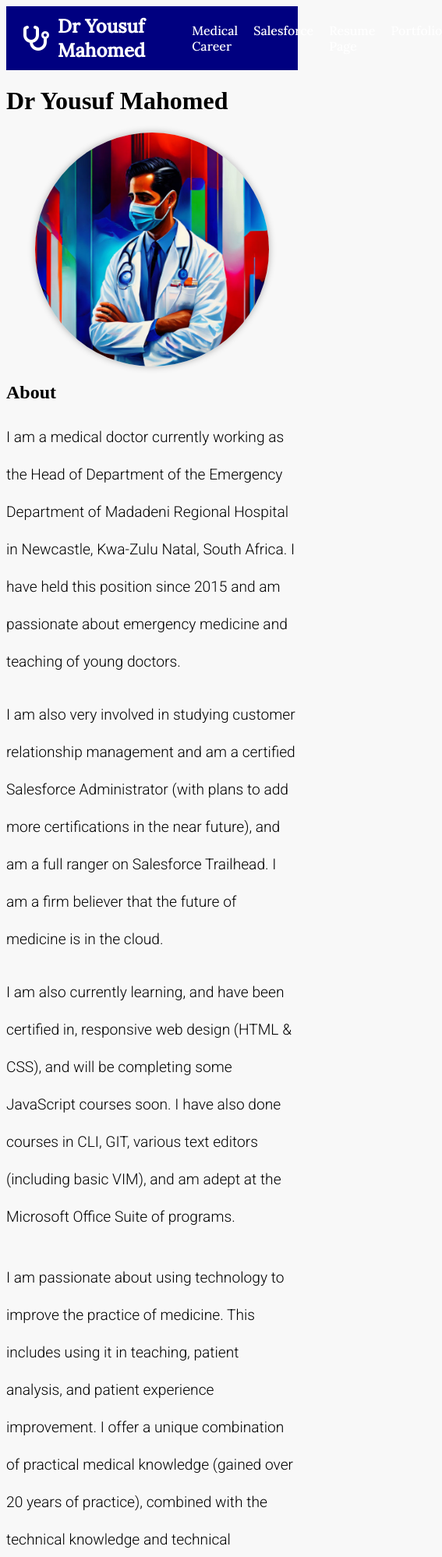
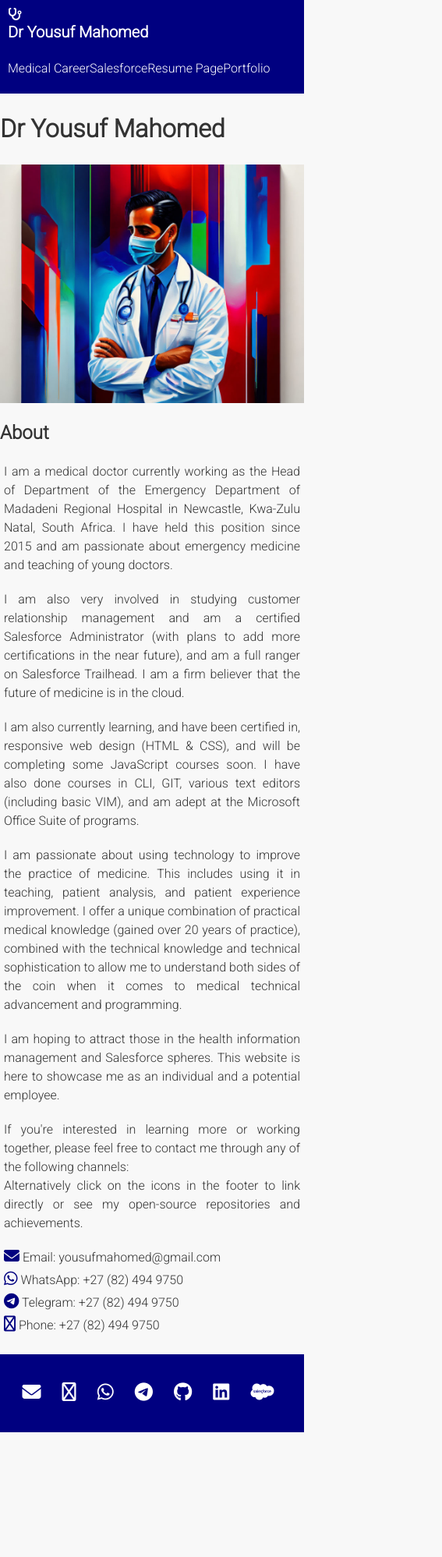
Before and after one commit to yousufmahomed/my_personal_web_page, a plain HTML site: page index.html in a window 390 px wide. Shown: the top 1997 px of the page at 78% size, 567 px wide, since content can reach past the window. After the commit the page ends 1837 px from the top, so only its background shows below. Drawn offline with Linux system fonts and the light colour scheme; a web font is replaced by a local one.

Commit message:
modify css

```diff
--- a/main.css
+++ b/main.css
@@ -1,136 +1,180 @@
-/*BODY STYLE*/
+/* General Styles */
+html,
 body {
-    background-color: #f8f8f8;
+  margin: 0;
+  padding: 0;
+  font-family: 'Roboto', sans-serif;
+  font-size: 16px;
+  line-height: 1.5;
+  color: #333333;
+  background-color: #f8f8f8; /* Off-white background color */
 }
 
+a {
+  color: #0077cc; /* Blue link color */
+  text-decoration: none;
+}
 
+a:hover {
+  text-decoration: underline;
+}
 
-
+/* Navigation Styles */
 .navbar {
+  background-color: navy;
+  color: #ffffff;
   display: flex;
   justify-content: space-between;
   align-items: center;
-    padding: 10px 20px;
+  padding: 10px;
   position: sticky;
   top: 0;
-    background-color: navy;
-    color: #fff;
-    z-index: 100;
-    font-family: 'Lora', serif;
-  }
-
-  .navbar i {
-    font-size: 2rem;
-    margin-right: 10px;
+  z-index: 1;
 }
 
 .navbar h1 {
-    font-size: 1.5rem;
+  font-size: 24px;
   margin: 0;
 }
 
 .navbar ul {
   display: flex;
+  margin: 0;
+  padding: 0;
   list-style: none;
-    margin: 0;
 }
 
 .navbar li {
-    margin-left: 20px;
+  margin-right: 20px;
 }
 
-  .navbar li a {
-    color: #fff;
-    text-decoration: none;
-    transition: color 0.2s ease;
+.menu-link {
+  color: #ffffff;
+  font-size: 18px;
 }
 
-  .navbar li a:hover {
-    color: orangered;
+/* Hero Image Styles */
+.hero-pic {
+  display: block;
+  margin: 20px auto;
+  max-width: 100%;
+  height: auto;
 }
 
-
-/*MAIN BODY STYLE*/
-
-.hero-pic {
-    display: block;
-    margin: 0 auto;
-    width: 300px;
-    height: 300px;
-    border-radius: 50%;
-    object-fit: cover;
-    object-position: center;
-    box-shadow: 0 0 10px rgba(0, 0, 0, 0.3);
-  }
-
-
+/* Written Section Styles */
 .written-section {
-    margin-bottom: 30px;
-    line-height: 2.5;
+  margin: 20px 0;
+  padding: 0 10px;
+  text-align: justify;
 }
 
 .written-section p {
-    font-size: 1.2rem;
-    line-height: 2.5;
   margin: 0 0 20px 0;
-    font-family: 'Roboto', sans-serif;
+  line-height: 1.5;
 }
 
-  .written-section h2 {
-    font-size: 2rem;
-    font-weight: bold;
-    margin: 0 0 20px 0;
-
-  }
-
-  /*CONTACT LIST STYLE*/
+/* Contact List Styles */
 .contact-list {
-    display: flex;
-    flex-wrap: wrap;
   list-style: none;
   margin: 0;
   padding: 0;
-    font-family: 'Roboto', sans-serif;
+  display: flex;
+  flex-wrap: wrap;
+  justify-content: center;
 }
 
 .contact-list li {
-    margin-right: 20px;
-    margin-bottom: 20px;
+  margin-right: 10px;
 }
 
-  .contact-list a {
-    display: flex;
-    align-items: center;
-    justify-content: center;
-    width: 40px;
-    height: 40px;
-    border-radius: 50%;
-    color: #fff;
-    background-color: #1e90ff;
-    transition: all 0.2s ease;
+.contact-list i {
+  font-size: 24px;
+  color: navy;
+  margin-right: 5px;
 }
 
-  .contact-list a:hover {
-    transform: scale(1.2);
-  }
-
-  /*FOOTER STYLE*/
+/* Footer Styles */
 .footer {
   background-color: navy;
-    color: #fff;
+  color: #ffffff;
   display: flex;
   justify-content: center;
   align-items: center;
-    padding: 20px;
+  height: 60px;
 }
 
 .footer i {
-    font-size: 1.5rem;
-    color: #fff;
-    margin: 0 15px;
-    transition: color 0.2s ease;
+  font-size: 24px;
+  color: #ffffff;
+  margin-right: 10px;
 }
 
-  .footer i:hover {
-    color: orangered;
+/* Media Queries for Mobile Devices */
+@media only screen and (max-width: 600px) {
+  /* Navigation Styles for Mobile Devices */
+  .navbar {
+    flex-direction: column;
+    align-items: flex-start;
+    padding: 10px;
   }
+
+  .navbar h1 {
+    font-size: 20px;
+    margin-bottom: 10px;
+  }
+
+  .navbar ul {
+    margin-top: 10px;
+  }
+
+  .navbar li {
+    margin-right: 0;
+    margin-bottom: 10px;
+  }
+
+  .menu-link {
+    font-size: 16px;
+  }
+
+  /* Hero Image Styles for Mobile Devices */
+  .hero-pic {
+    margin: 10px 0;
+  }
+
+  /* Written Section Styles for Mobile Devices */
+  .written-section {
+    padding: 0 5px;
+  }
+
+  /* Contact List Styles for Mobile Devices */
+  .contact-list {
+    justify-content: flex-start;
+  }
+
+  .contact-list li {
+    margin-right: 5px;
+    margin-bottom: 5px;
+  }
+
+  .contact-list i {
+    font-size: 20px;
+    margin-right: 0;
+  }
+}
+
+  /* Footer Styles for mobile devices*/
+  @media only screen and (max-width: 600px) {
+    .footer {
+      background-color: navy;
+      color: white;
+      padding: 20px;
+      display: flex;
+      justify-content: space-around;
+      align-items: center;
+      flex-wrap: wrap;
+    }
+
+    .footer i {
+      font-size: 24px;
+    }
+  }
```
Lines whose indentation alone changed are shown as unchanged.
